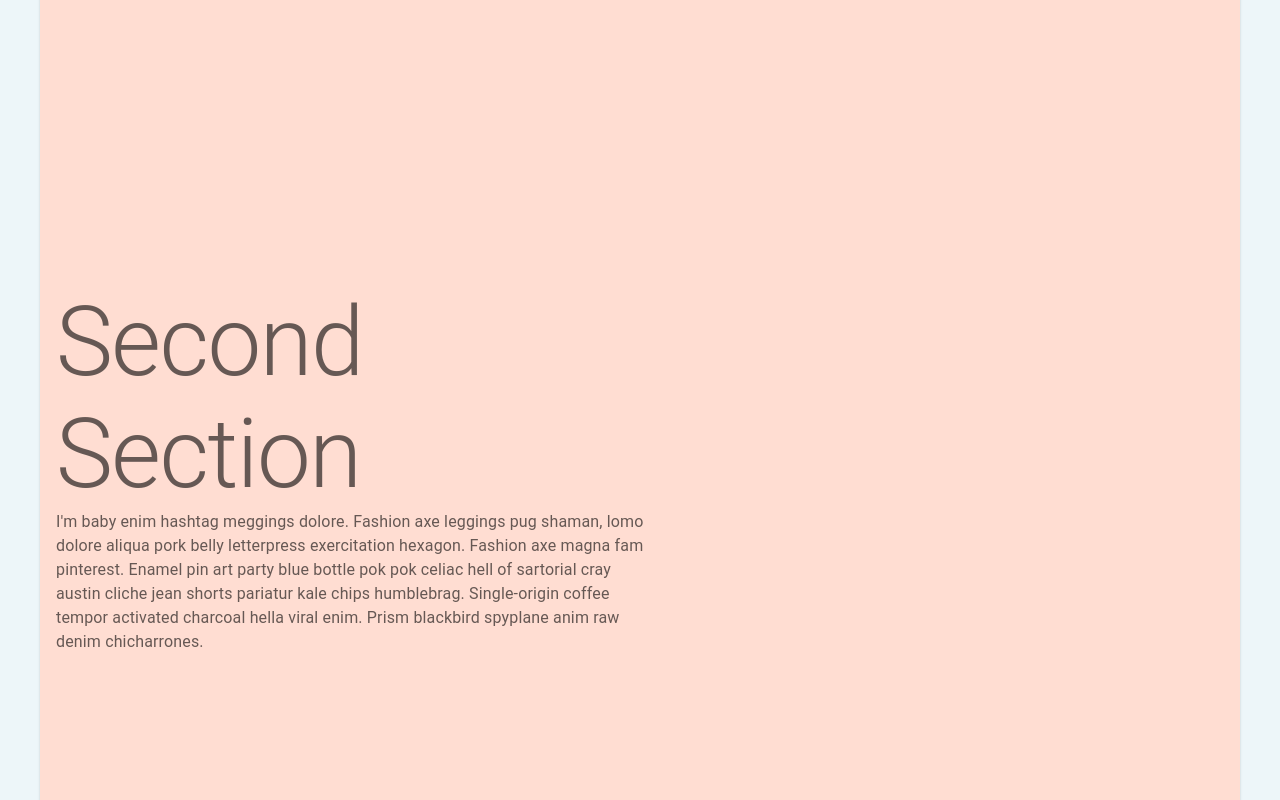
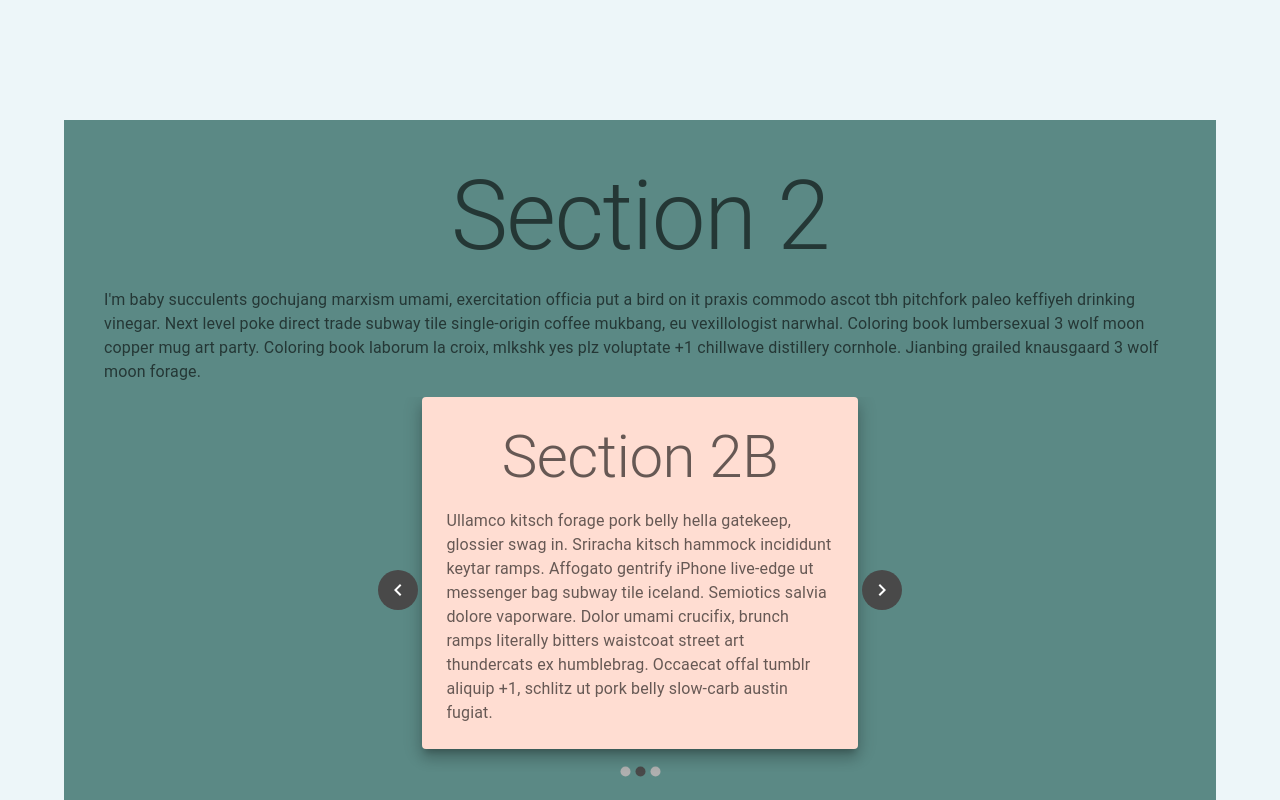
Before and after one commit to timjquigg/next-template, a Next.js app: page / in a window 1280 px wide. Shown: the part 680-1480 px from the top of the page. Built offline with nearby package versions, Linux system fonts and the light colour scheme.

Commit message:
Add Carousel for section 2 of main page. Fixed styling.

```diff
--- a/components/homePage/index.tsx
+++ b/components/homePage/index.tsx
@@ -1,6 +1,7 @@
 import Section1 from "./section1";
 import Section2 from "./section2";
 import Section3 from "./section3";
+// import Carousel from "react-material-ui-carousel";
 
 export default function HomePage() {
   return (
--- a/components/homePage/section1.tsx
+++ b/components/homePage/section1.tsx
@@ -16,6 +16,7 @@ export default function Section1() {
   };
 
   const textStyle: SxProps = {
+    m: "0.5rem",
     color: (theme: ThemeOptions) => theme?.palette?.text?.secondary,
   };
 
--- a/components/homePage/section2.tsx
+++ b/components/homePage/section2.tsx
@@ -1,5 +1,6 @@
-import { Box, Typography } from "@mui/material";
+import { Box, Paper, Typography } from "@mui/material";
 import { SxProps, ThemeOptions } from "@mui/system";
+import Carousel from "react-material-ui-carousel";
 import useWindowDimensions from "@/hooks/useWindowDimensions";
 
 export default function Section2() {
@@ -10,28 +11,100 @@ export default function Section2() {
     flexDirection: "column",
     alignItems: "center",
     justifyContent: "center",
+    width: "100%",
+    height: bodyHeight,
+    // my: "1rem",
+    p: "2rem",
+    mx: "auto",
+  };
+
+  const carouselStyle: SxProps = {
+    // height: "100%",
     width: "50%",
-    height: bodyHeight,
-    mx: "1rem",
+    mx: "auto",
+    my: "auto",
+    zIndex: 0,
+    verticalAlign: "middle",
+  };
+
+  const paperStyle: SxProps = {
+    display: "flex",
+    flexDirection: "column",
+    alignItems: "center",
+    justifyContent: "center",
+    m: "auto",
+    p: "1rem",
+    width: "80%",
+    height: "80%",
+    verticalAlign: "middle",
   };
 
   const textStyle: SxProps = {
+    m: "0.5rem",
     color: (theme: ThemeOptions) => theme?.palette?.text?.secondary,
   };
 
   return (
-    <Box id="second" sx={boxStyle}>
+    <Box id="second" bgcolor="primary.dark" sx={boxStyle}>
       <Typography variant="h1" sx={textStyle}>
-        Second Section
+        Section 2
       </Typography>
       <Typography variant="body1" sx={textStyle}>
-        I'm baby enim hashtag meggings dolore. Fashion axe leggings pug shaman,
-        lomo dolore aliqua pork belly letterpress exercitation hexagon. Fashion
-        axe magna fam pinterest. Enamel pin art party blue bottle pok pok celiac
-        hell of sartorial cray austin cliche jean shorts pariatur kale chips
-        humblebrag. Single-origin coffee tempor activated charcoal hella viral
-        enim. Prism blackbird spyplane anim raw denim chicharrones.
+        I'm baby succulents gochujang marxism umami, exercitation officia put a
+        bird on it praxis commodo ascot tbh pitchfork paleo keffiyeh drinking
+        vinegar. Next level poke direct trade subway tile single-origin coffee
+        mukbang, eu vexillologist narwhal. Coloring book lumbersexual 3 wolf
+        moon copper mug art party. Coloring book laborum la croix, mlkshk yes
+        plz voluptate +1 chillwave distillery cornhole. Jianbing grailed
+        knausgaard 3 wolf moon forage.
       </Typography>
+      <Carousel
+        animation="slide"
+        navButtonsAlwaysVisible={true}
+        sx={carouselStyle}
+      >
+        <Paper elevation={10} sx={paperStyle}>
+          <Typography variant="h2" sx={textStyle}>
+            Section 2A
+          </Typography>
+          <Typography variant="body1" sx={textStyle}>
+            I'm baby whatever twee four loko fingerstache, messenger bag lyft
+            kitsch. Kale chips taxidermy brunch, yr consectetur ut sint. Ipsum
+            prism eiusmod vaporware, mustache selfies direct trade. Etsy ex YOLO
+            tousled gatekeep esse irure portland meh kitsch affogato dolore art
+            party. In ut heirloom, post-ironic pariatur swag letterpress. Af
+            truffaut yes plz vice ennui.
+          </Typography>
+        </Paper>
+        <Paper elevation={10} sx={paperStyle}>
+          <Typography variant="h2" sx={textStyle}>
+            Section 2B
+          </Typography>
+          <Typography variant="body1" sx={textStyle}>
+            Ullamco kitsch forage pork belly hella gatekeep, glossier swag in.
+            Sriracha kitsch hammock incididunt keytar ramps. Affogato gentrify
+            iPhone live-edge ut messenger bag subway tile iceland. Semiotics
+            salvia dolore vaporware. Dolor umami crucifix, brunch ramps
+            literally bitters waistcoat street art thundercats ex humblebrag.
+            Occaecat offal tumblr aliquip +1, schlitz ut pork belly slow-carb
+            austin fugiat.
+          </Typography>
+        </Paper>
+        <Paper elevation={10} sx={paperStyle}>
+          <Typography variant="h2" sx={textStyle}>
+            Section 2C
+          </Typography>
+          <Typography variant="body1" sx={textStyle}>
+            Jean shorts et umami normcore chillwave. Jawn man bun messenger bag
+            tumeric banjo commodo lyft. Ethical hot chicken four loko drinking
+            vinegar duis hammock labore, gluten-free blackbird spyplane officia.
+            Mustache woke affogato normcore, gochujang put a bird on it you
+            probably haven't heard of them big mood freegan bespoke nulla
+            drinking vinegar. JOMO ennui selvage crucifix waistcoat.
+          </Typography>
+        </Paper>
+      </Carousel>
+      {/* </Paper> */}
     </Box>
   );
 }
--- a/components/homePage/section3.tsx
+++ b/components/homePage/section3.tsx
@@ -16,6 +16,7 @@ export default function Section3() {
   };
 
   const textStyle: SxProps = {
+    m: "0.5rem",
     color: (theme: ThemeOptions) => theme?.palette?.text?.secondary,
   };
 
--- a/components/layout.tsx
+++ b/components/layout.tsx
@@ -3,7 +3,7 @@ import { Box, SxProps } from "@mui/system";
 import Footer from "./footer";
 import Navbar from "./navbar";
 import useWindowDimensions from "@/hooks/useWindowDimensions";
-import { Paper } from "@mui/material";
+import { Container, Paper } from "@mui/material";
 
 type Props = {
   children?: ReactNode;
@@ -23,10 +23,10 @@ export default function Layout(props: Props) {
   };
 
   return (
-    <Box sx={boxStyle}>
+    <Container sx={boxStyle}>
       <Navbar />
-      <Paper>{props.children}</Paper>
+      <Box>{props.children}</Box>
       <Footer />
-    </Box>
+    </Container>
   );
 }
--- a/components/navbar.tsx
+++ b/components/navbar.tsx
@@ -29,6 +29,8 @@ export default function Navbar() {
     maxHeight: "100px",
     p: "1rem",
     mx: "auto",
+    zIndex: 1,
+    // elevation: 24,
     bgcolor: (theme: ThemeOptions) => theme.palette?.primary?.main,
   };
 
@@ -52,7 +54,7 @@ export default function Navbar() {
   };
 
   return (
-    <Paper id="banner" sx={bannerStyle}>
+    <Paper id="banner" elevation={24} sx={bannerStyle}>
       <Typography component={Link} href="/" variant="h2" sx={titleStyle}>
         Header
       </Typography>
--- a/package.json
+++ b/package.json
@@ -21,6 +21,7 @@
     "next": "13.2.4",
     "react": "18.2.0",
     "react-dom": "18.2.0",
+    "react-material-ui-carousel": "^3.4.2",
     "typescript": "4.9.5"
   }
 }
--- a/pages/about.tsx
+++ b/pages/about.tsx
@@ -16,6 +16,7 @@ export default function About() {
   };
 
   const textStyle: SxProps = {
+    m: "0.5rem",
     color: (theme: ThemeOptions) => theme?.palette?.text?.secondary,
   };
 
--- a/pages/contact.tsx
+++ b/pages/contact.tsx
@@ -17,6 +17,7 @@ export default function About() {
   };
 
   const textStyle: SxProps = {
+    m: "0.5rem",
     color: (theme: ThemeOptions) => theme?.palette?.text?.secondary,
   };
 
--- a/styles/theme.tsx
+++ b/styles/theme.tsx
@@ -1,4 +1,4 @@
-import { ThemeProvider } from "@emotion/react";
+import { ThemeProvider } from "@mui/material";
 import { PaletteMode } from "@mui/material";
 import { useMediaQuery } from "@mui/material";
 import { createTheme, responsiveFontSizes } from "@mui/material/styles";
```
Also changed, not shown: 1 other file (tests, documents, lock files or other folders).
